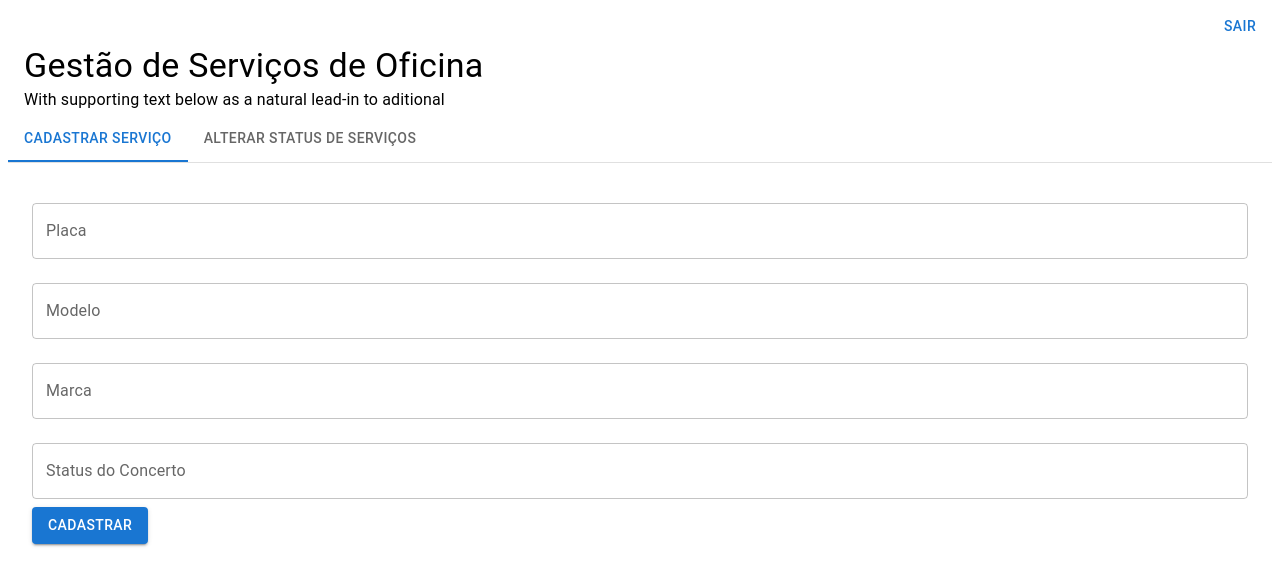
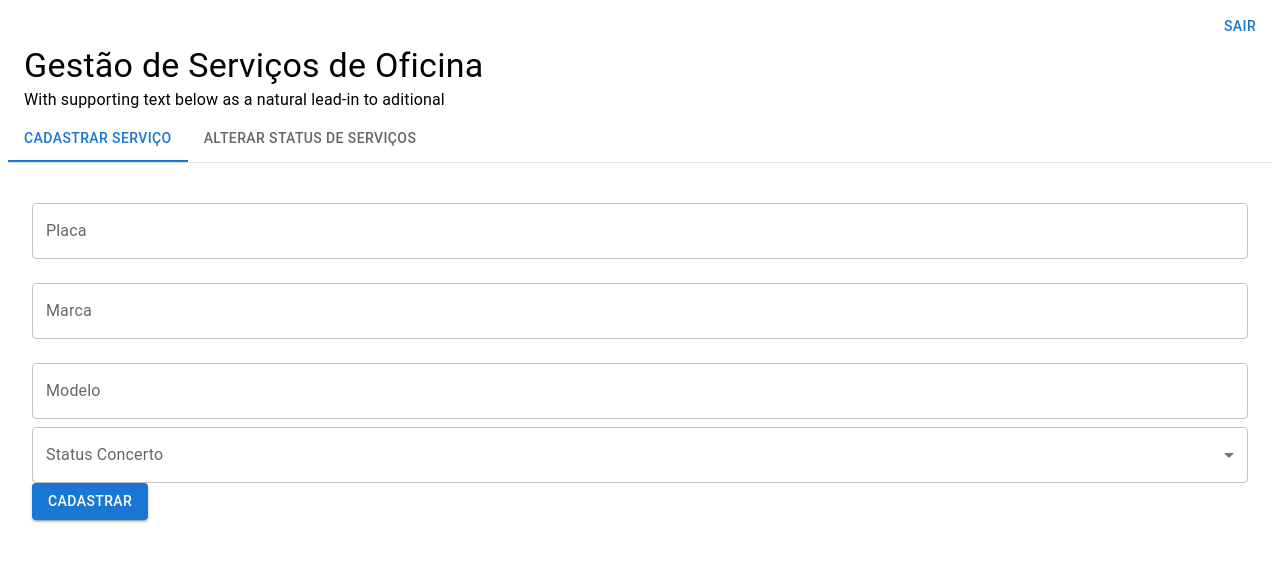
Before and after one commit to MarcosPrintes001/minha-oficina, a React (Create React App) app: page /home in a window 1280 px wide. Shown: the top 586 px of the page. Built offline with nearby package versions, Linux system fonts and the light colour scheme.

Commit message:
realizando CRU com mockAPI

```diff
--- a/src/components/formulario.js
+++ b/src/components/formulario.js
@@ -1,76 +1,83 @@
 import React, { useState } from "react";
 import TextField from "@mui/material/TextField";
 import Button from "@mui/material/Button";
-import TabelaVeiculos from "./tabelaVeiculos"; // Importe o componente TabelaVeiculos aqui
-
-
+import axios from "axios";
+import { FormControl, InputLabel, MenuItem, Select } from "@mui/material";
 
 const FormularioCadastroVeiculo = () => {
+    const [veiculo, setVeiculo] = useState({
+        placa: "",
+        marca: "",
+        modelo: "",
+        statusConcerto: ""
+    });
 
-    const [placa, setPlaca] = useState("");
-    const [modelo, setModelo] = useState("");
-    const [marca, setMarca] = useState("");
-    const [statusConcerto, setStatusConcerto] = useState("");
-
+    const handleChange = event => {
+        const { name, value } = event.target;
+        setVeiculo({ ...veiculo, [name]: value });
+    };
 
     const handleSubmit = (e) => {
         e.preventDefault();
 
-        // Crie um objeto com os dados do novo veículo a partir do estado local
-        const novoVeiculoData = {
-            placa,
-            modelo,
-            nomeDono: marca,
-            statusConcerto,
-        };
-
-        console.log(novoVeiculoData)
-        //Mandar dados pra api
-
-        // Limpa estado local do formulário
-        setPlaca("");
-        setModelo("");
-        setMarca("");
-        setStatusConcerto("");
+        // Faz a requisição POST para a API mockada usando o Axios
+        axios
+            .post("https://643824aaf3a0c40814abe5cf.mockapi.io/veiculos", veiculo)
+            .then((response) => {
+                // Lógica para tratar a resposta da API, se necessário
+                console.log("Veículo cadastrado:", response.data);
+                // Limpa estado local do formulário
+                setVeiculo({});
+            })
+            .catch((error) => {
+                // Lógica para tratar erros na requisição à API
+                console.error("Erro ao cadastrar veículo:", error);
+            });
     };
 
-
     return (
-        <form onSubmit={handleSubmit} defaultChecked='false'>
+        <form onSubmit={handleSubmit} defaultChecked="false">
             <TextField
                 label="Placa"
-                value={placa}
-                onChange={(e) => setPlaca(e.target.value)} // Atualize o estado local com o valor inserido
+                name="placa"
+                value={veiculo.placa}
+                onChange={handleChange}
                 fullWidth
                 margin="normal"
-
             />
 
             <TextField
-                label="Modelo"
-                value={modelo}
-                onChange={(e) => setModelo(e.target.value)}
+                label="Marca"
+                name="marca"
+                value={veiculo.marca}
+                onChange={handleChange}
                 fullWidth
                 margin="normal"
             />
             <TextField
-                label="Marca"
-                value={marca}
-                onChange={(e) => setMarca(e.target.value)}
+                label="Modelo"
+                name="modelo"
+                value={veiculo.modelo}
+                onChange={handleChange}
                 fullWidth
                 margin="normal"
             />
-            <TextField
-                label="Status do Concerto"
-                value={statusConcerto}
-                onChange={(e) => setStatusConcerto(e.target.value)}
-                fullWidth
-                margin="normal"
-            />
-            <Button type="button" variant="contained" color="primary" onClick={handleSubmit}>
+            <FormControl fullWidth>
+                <InputLabel>Status Concerto</InputLabel>
+                <Select
+                    name="statusConcerto"
+                    value={veiculo.statusConcerto}
+                    onChange={handleChange}
+                >
+                    <MenuItem value="Veículo recebido">Veículo recebido</MenuItem>
+                    <MenuItem value="Serviço Iniciado"> Serviço Iniciado</MenuItem>
+                    <MenuItem value="Aguardando Peça">Aguardando Peça</MenuItem>
+                    <MenuItem value="Serviço Finalizado">Serviço Finalizado</MenuItem>
+                </Select>
+            </FormControl>
+            <Button type="submit" variant="contained" color="primary">
                 Cadastrar
             </Button>
-
         </form>
     );
 };
--- a/src/components/tabelaVeiculos.js
+++ b/src/components/tabelaVeiculos.js
@@ -13,8 +13,10 @@ import DialogTitle from "@mui/material/DialogTitle";
 import DialogContent from "@mui/material/DialogContent";
 import DialogActions from "@mui/material/DialogActions";
 import TextField from "@mui/material/TextField";
+import { FormControl, InputLabel, MenuItem, Select } from "@mui/material";
 
 const TabelaVeiculos = () => {
+  const [veiculosAtualizados, setVeiculosAtualizados] = useState([]);
   const [veiculos, setVeiculos] = useState([]);
   const [openDialog, setOpenDialog] = useState(false);
   const [veiculoEdit, setVeiculoEdit] = useState({
@@ -22,20 +24,28 @@ const TabelaVeiculos = () => {
     placa: "",
     marca: "",
     modelo: "",
-    status: "",
+    statusConcerto: "",
   });
 
   useEffect(() => {
     const fetchVeiculos = async () => {
       try {
+        // Fazer chamada à API para buscar os veículos
         const response = await axios.get(
           "https://643824aaf3a0c40814abe5cf.mockapi.io/veiculos"
         );
-        setVeiculos(response.data);
+        const veiculos = response.data;
+
+        // Atualizar o estado dos veículos com os dados da API
+        setVeiculos(veiculos);
+        setVeiculosAtualizados(veiculos); // Atualizar também o estado de veículos atualizados
+
+        console.log("Veículos buscados:", veiculos);
       } catch (error) {
-        console.error("Erro ao obter os veículos:", error);
+        console.error("Erro ao buscar os veículos:", error);
       }
     };
+
     fetchVeiculos();
   }, []);
 
@@ -48,12 +58,28 @@ const TabelaVeiculos = () => {
     setOpenDialog(false);
   };
 
-  const handleSalvarEdicao = () => {
-    //Mandar para api salvar usando post
-    console.log("Salvar edição do veículo:", veiculoEdit);
+  const handleSalvarEdicao = async () => {
+    try {
+      // Fazer chamada à API para salvar as alterações
+      await axios.put(
+        `https://643824aaf3a0c40814abe5cf.mockapi.io/veiculos/${veiculoEdit.id}`,
+        veiculoEdit
+      );
+      console.log("Salvou edição do veículo:", veiculoEdit);
 
-    handleCloseDialog();
+      // Atualizar o estado dos veículos com os dados atualizados
+      const veiculosAtualizados = veiculos.map((veiculo) =>
+        veiculo.id === veiculoEdit.id ? veiculoEdit : veiculo
+      );
+      setVeiculos(veiculosAtualizados);
+      setVeiculosAtualizados(veiculosAtualizados);
+
+      handleCloseDialog();
+    } catch (error) {
+      console.error("Erro ao salvar as alterações do veículo:", error);
+    }
   };
+
 
   const handleChange = (event) => {
     const { name, value } = event.target;
@@ -63,7 +89,7 @@ const TabelaVeiculos = () => {
   return (
     <div>
       <TableContainer component={Paper}>
-        <Table>
+        <Table style={{ overflow: 'auto', maxHeight: '400px' }}>
           <TableHead>
             <TableRow>
               <TableCell>Placa</TableCell>
@@ -75,12 +101,12 @@ const TabelaVeiculos = () => {
             </TableRow>
           </TableHead>
           <TableBody>
-            {veiculos.map((veiculo) => (
+            {veiculosAtualizados.map((veiculo) => (
               <TableRow key={veiculo.id}>
                 <TableCell>{veiculo.placa}</TableCell>
                 <TableCell>{veiculo.marca}</TableCell>
                 <TableCell>{veiculo.modelo}</TableCell>
-                <TableCell>{veiculo.status}</TableCell>
+                <TableCell>{veiculo.statusConcerto}</TableCell>
                 <TableCell>
                   <Button
                     variant="contained"
@@ -93,6 +119,7 @@ const TabelaVeiculos = () => {
               </TableRow>
             ))}
           </TableBody>
+
         </Table>
       </TableContainer>
 
@@ -124,14 +151,21 @@ const TabelaVeiculos = () => {
             value={veiculoEdit.modelo}
             onChange={handleChange}
           />
-          <TextField
-            margin="dense"
-            label="Status"
-            fullWidth
-            name="status"
-            value={veiculoEdit.status}
-            onChange={handleChange}
-          />
+
+          <FormControl>
+            <InputLabel>Status Concerto</InputLabel>
+            <Select
+              value={veiculoEdit.statusConcerto}
+              name="statusConcerto"
+              onChange={handleChange}
+            >
+              <MenuItem value="Veículo recebido">Veículo recebido</MenuItem>
+              <MenuItem value=" Serviço Iniciado"> Serviço Iniciado</MenuItem>
+              <MenuItem value="Aguardando Peça">Aguardando Peça</MenuItem>
+              <MenuItem value="Serviço Finalizado">Serviço Finalizado</MenuItem>
+            </Select>
+          </FormControl>
+
         </DialogContent>
         <DialogActions>
           <Button onClick={handleCloseDialog} color="primary">
```
